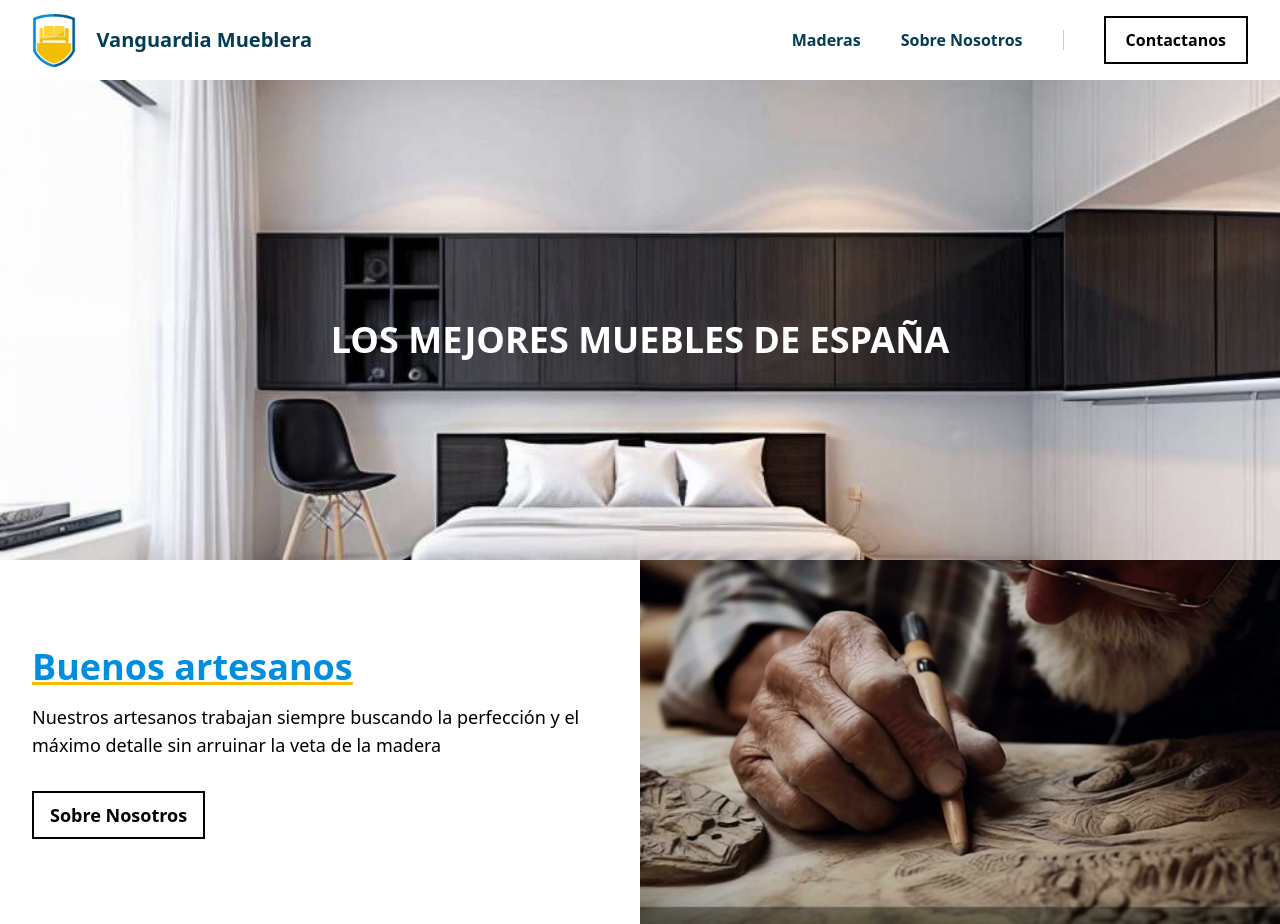
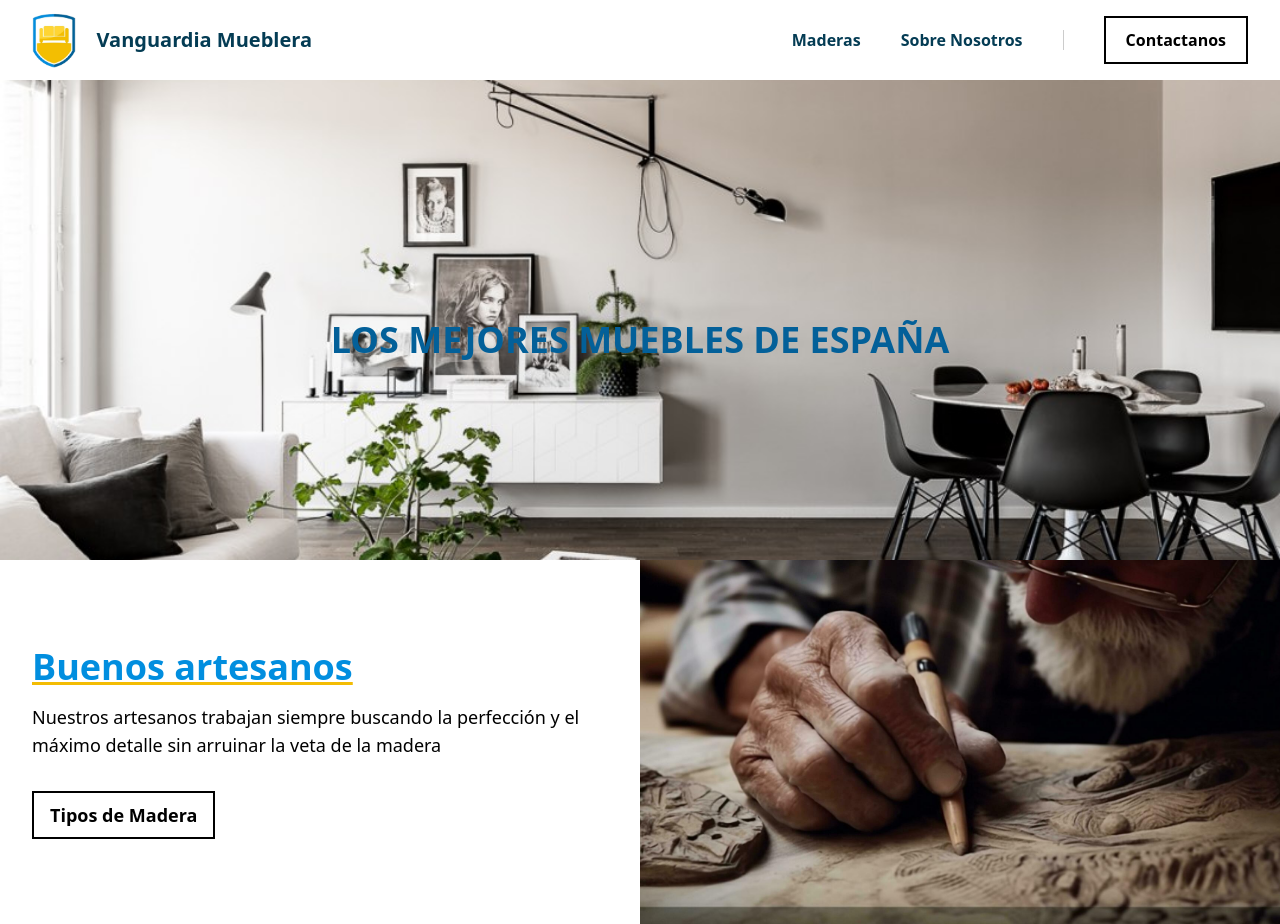
Before and after one commit to RCE04/proyectoM, a React (Vite) app: page / in a window 1280 px wide. Shown: the top 924 px of the page. Built offline with nearby package versions, Linux system fonts and the light colour scheme.

Commit message:
Retoque cabecera y finalizacion del retro P.I

```diff
--- a/src/cuerpo.jsx
+++ b/src/cuerpo.jsx
@@ -9,8 +9,8 @@ export function Cuerpo() {
     ]
     return (
         <>
-            <div className='bg-cover bg-no-repeat bg-fixed bg-center h-[60vh] bg-[url("/prueba13.jpg")] '>
-                <h1 className="text-4xl font-extrabold text-[#fff] absolute top-1/2 left-1/2 transform -translate-x-1/2 -translate-y-[10vh]">
+            <div className='bg-cover bg-no-repeat bg-fixed bg-center h-[60vh] bg-[url("/prueba2.jpg")] '>
+                <h1 className="text-4xl font-extrabold text-[#036099] absolute top-1/2 left-1/2 transform -translate-x-1/2 -translate-y-[10vh]">
                     LOS MEJORES MUEBLES DE ESPAÑA
                 </h1>
             </div >
@@ -19,7 +19,7 @@ export function Cuerpo() {
                 <div className="w-full md:mx-8 mt-4 md:mt-0 md:w-1/2 mx-auto text-pretty">
                     <h1 className="text-2xl md:text-4xl text-[#018edf] underline decoration-[#f3bc04] font-bold mb-2 md:mb-4">Buenos artesanos</h1>
                     <p className="text-base md:text-lg md:mb-4">Nuestros artesanos trabajan siempre buscando la perfección y el máximo detalle sin arruinar la veta de la madera</p>
-                    <Link to="/contactanos" className="inline-flex items-center justify-center mt-4 px-4 py-2 text-base md:text-lg font-semibold text-black border-2 border-black hover:bg-[#043c54] hover:text-white transition-all duration-200 focus:bg-[#043c54] focus:text-white" role="button">Sobre Nosotros</Link>
+                    <Link to="/madera" className="inline-flex items-center justify-center mt-4 px-4 py-2 text-base md:text-lg font-semibold text-black border-2 border-black hover:bg-[#043c54] hover:text-white transition-all duration-200 focus:bg-[#043c54] focus:text-white" role="button">Tipos de Madera</Link>
                 </div>
                 <img src='imgDetalles.jpg' className='w-full md:w-1/2 h-50 object-cover' alt="Detalles de Artesanía" />
             </section>
```
